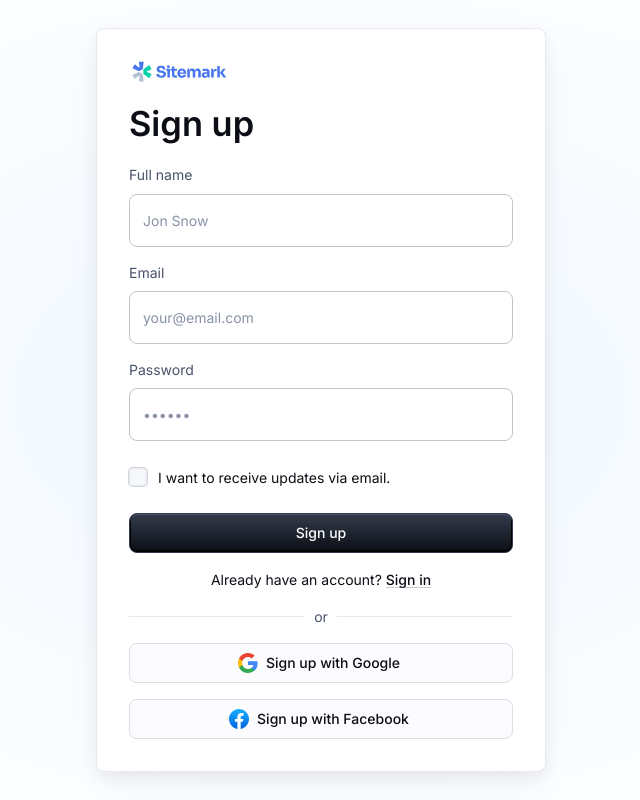
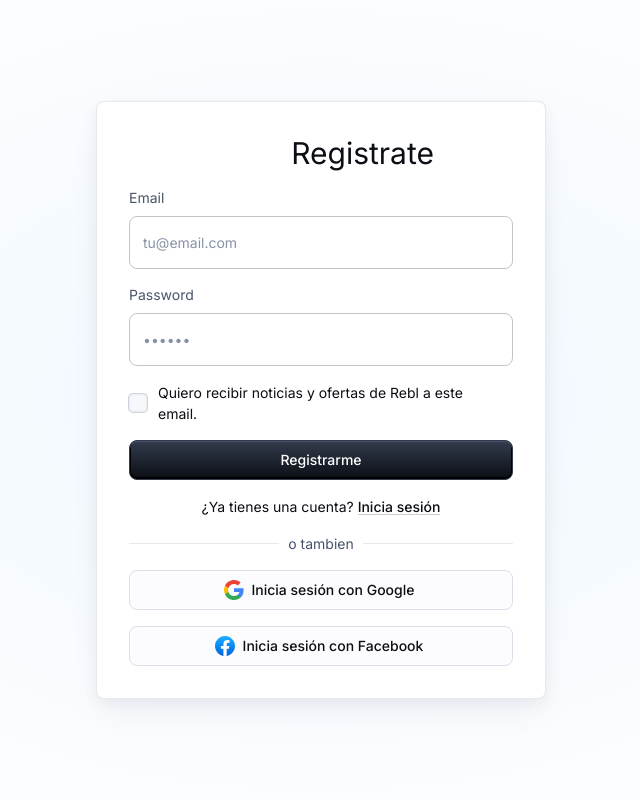
Before and after one commit to jmelo11/rebl, a React (Vite) app: page /signup in a window 1280 px wide. Shown: the whole page, without its empty margins (319-959 px from the left). Built offline with nearby package versions, Linux system fonts and the light colour scheme; a web font is replaced by a local one.

Commit message:
test auth

```diff
--- a/src/components/ReblLogo.tsx
+++ b/src/components/ReblLogo.tsx
@@ -1,19 +1,29 @@
 import { Box, Typography } from '@mui/material'
 import { Link } from 'react-router-dom'
 
-export default function ReblLogo() {
+
+
+type ReblLogoProps = {
+    white?: boolean;
+    variant?: 'h1' | 'h2' | 'h3' | 'h4' | 'h5' | 'h6';
+}
+
+export default function ReblLogo({ white, variant }: ReblLogoProps) {
     return (
         <Box sx={{
             display: 'flex',
             pr: 1,
             pl: 1,
         }}>
-            <Typography variant="h2" sx={{
-                fontFamily: 'Merriweather',
-                fontSize: '2rem',
-                fontWeight: 700,
-            }}>
-                <Link to="/" style={{ textDecoration: 'none', color: 'black' }}>rebl</Link>
+            <Typography variant={variant || 'h1'}
+                sx={{
+                    fontFamily: 'Merriweather',
+                    fontSize: '2rem',
+                    fontWeight: 700,
+                }}>
+                <Link to="/" style={{ textDecoration: 'none', color: white ? 'white' : 'black' }}>
+                    rebl
+                </Link>
             </Typography>
         </Box>)
 }
--- a/src/pages/SignUpPage.tsx
+++ b/src/pages/SignUpPage.tsx
@@ -18,8 +18,14 @@ import {
     styled,
     PaletteMode,
 } from '@mui/material/styles';
-import { GoogleIcon, FacebookIcon, SitemarkIcon } from '../components/CustomIcons';
+import { GoogleIcon, FacebookIcon } from '../components/CustomIcons';
 import getMPTheme from '../theme/getMPTheme';
+import ReblLogo from '../components/ReblLogo';
+
+import { Amplify } from "aws-amplify"
+import { signUp } from "aws-amplify/auth"
+import outputs from "../../amplify_outputs.json"
+
 
 const Card = styled(MuiCard)(({ theme }) => ({
     display: 'flex',
@@ -62,8 +68,17 @@ export default function SignUpPage() {
     const [emailErrorMessage, setEmailErrorMessage] = React.useState('');
     const [passwordError, setPasswordError] = React.useState(false);
     const [passwordErrorMessage, setPasswordErrorMessage] = React.useState('');
-    const [nameError, setNameError] = React.useState(false);
-    const [nameErrorMessage, setNameErrorMessage] = React.useState('');
+
+    async function handleSubmit(event: React.FormEvent<HTMLFormElement>) {
+        event.preventDefault();
+        const data = new FormData(event.currentTarget);
+        await signUp({
+            username: data.get('email') as string,
+            password: data.get('password') as string,
+
+        });
+    }
+
     // This code only runs on the client side, to determine the system color preference
     React.useEffect(() => {
         // Check if there is a preferred mode in localStorage
@@ -83,12 +98,13 @@ export default function SignUpPage() {
         const email = document.getElementById('email') as HTMLInputElement;
         const password = document.getElementById('password') as HTMLInputElement;
         const name = document.getElementById('name') as HTMLInputElement;
+        const userName = document.getElementById('userName') as HTMLInputElement;
 
         let isValid = true;
 
         if (!email.value || !/\S+@\S+\.\S+/.test(email.value)) {
             setEmailError(true);
-            setEmailErrorMessage('Please enter a valid email address.');
+            setEmailErrorMessage('Ingresa una dirección de correo válida.');
             isValid = false;
         } else {
             setEmailError(false);
@@ -97,35 +113,25 @@ export default function SignUpPage() {
 
         if (!password.value || password.value.length < 6) {
             setPasswordError(true);
-            setPasswordErrorMessage('Password must be at least 6 characters long.');
+            setPasswordErrorMessage('Password debe tener al menos 6 caracteres.');
             isValid = false;
         } else {
             setPasswordError(false);
             setPasswordErrorMessage('');
         }
-
-        if (!name.value || name.value.length < 1) {
-            setNameError(true);
-            setNameErrorMessage('Name is required.');
-            isValid = false;
-        } else {
-            setNameError(false);
-            setNameErrorMessage('');
-        }
-
         return isValid;
     };
 
-    const handleSubmit = (event: React.FormEvent<HTMLFormElement>) => {
-        event.preventDefault();
-        const data = new FormData(event.currentTarget);
-        console.log({
-            name: data.get('name'),
-            lastName: data.get('lastName'),
-            email: data.get('email'),
-            password: data.get('password'),
-        });
-    };
+    // const handleSubmit = (event: React.FormEvent<HTMLFormElement>) => {
+    //     event.preventDefault();
+    //     const data = new FormData(event.currentTarget);
+    //     console.log({
+    //         name: data.get('name'),
+    //         lastName: data.get('lastName'),
+    //         email: data.get('email'),
+    //         password: data.get('password'),
+    //     });
+    // };
 
     return (
         <ThemeProvider theme={showCustomTheme ? SignUpTheme : defaultTheme}>
@@ -139,40 +145,30 @@ export default function SignUpPage() {
                     }}
                 >
                     <Card variant="outlined">
-                        <SitemarkIcon />
-                        <Typography
-                            component="h1"
-                            variant="h4"
-                            sx={{ width: '100%', fontSize: 'clamp(2rem, 10vw, 2.15rem)' }}
-                        >
-                            Sign up
-                        </Typography>
+                        <Stack direction={'row'} spacing={1} sx={{
+                            alignItems: 'center',
+                            justifyContent: 'center',
+                        }}>
+                            <ReblLogo white />
+                            <Typography
+                                variant="h3"
+                            >
+                                Registrate
+                            </Typography>
+                        </Stack>
                         <Box
                             component="form"
                             onSubmit={handleSubmit}
                             sx={{ display: 'flex', flexDirection: 'column', gap: 2 }}
                         >
-                            <FormControl>
-                                <FormLabel htmlFor="name">Full name</FormLabel>
-                                <TextField
-                                    autoComplete="name"
-                                    name="name"
-                                    required
-                                    fullWidth
-                                    id="name"
-                                    placeholder="Jon Snow"
-                                    error={nameError}
-                                    helperText={nameErrorMessage}
-                                    color={nameError ? 'error' : 'primary'}
-                                />
-                            </FormControl>
+
                             <FormControl>
                                 <FormLabel htmlFor="email">Email</FormLabel>
                                 <TextField
                                     required
                                     fullWidth
                                     id="email"
-                                    placeholder="your@email.com"
+                                    placeholder="tu@email.com"
                                     name="email"
                                     autoComplete="email"
                                     variant="outlined"
@@ -199,7 +195,7 @@ export default function SignUpPage() {
                             </FormControl>
                             <FormControlLabel
                                 control={<Checkbox value="allowExtraEmails" color="primary" />}
-                                label="I want to receive updates via email."
+                                label="Quiero recibir noticias y ofertas de Rebl a este email."
                             />
                             <Button
                                 type="submit"
@@ -207,23 +203,23 @@ export default function SignUpPage() {
                                 variant="contained"
                                 onClick={validateInputs}
                             >
-                                Sign up
+                                Registrarme
                             </Button>
                             <Typography sx={{ textAlign: 'center' }}>
-                                Already have an account?{' '}
+                                ¿Ya tienes una cuenta?{' '}
                                 <span>
                                     <Link
                                         href="/material-ui/getting-started/templates/sign-in/"
                                         variant="body2"
                                         sx={{ alignSelf: 'center' }}
                                     >
-                                        Sign in
+                                        Inicia sesión
                                     </Link>
                                 </span>
                             </Typography>
                         </Box>
                         <Divider>
-                            <Typography sx={{ color: 'text.secondary' }}>or</Typography>
+                            <Typography sx={{ color: 'text.secondary' }}>o tambien</Typography>
                         </Divider>
                         <Box sx={{ display: 'flex', flexDirection: 'column', gap: 2 }}>
                             <Button
@@ -233,7 +229,7 @@ export default function SignUpPage() {
                                 onClick={() => alert('Sign up with Google')}
                                 startIcon={<GoogleIcon />}
                             >
-                                Sign up with Google
+                                Inicia sesión con Google
                             </Button>
                             <Button
                                 type="submit"
@@ -242,12 +238,12 @@ export default function SignUpPage() {
                                 onClick={() => alert('Sign up with Facebook')}
                                 startIcon={<FacebookIcon />}
                             >
-                                Sign up with Facebook
+                                Inicia sesión con Facebook
                             </Button>
                         </Box>
                     </Card>
                 </Stack>
             </SignUpContainer>
-        </ThemeProvider>
+        </ThemeProvider >
     );
 }
```
Also changed, not shown: package.json (+6 -1 lines), 2 other files (tests, documents, lock files or other folders).
